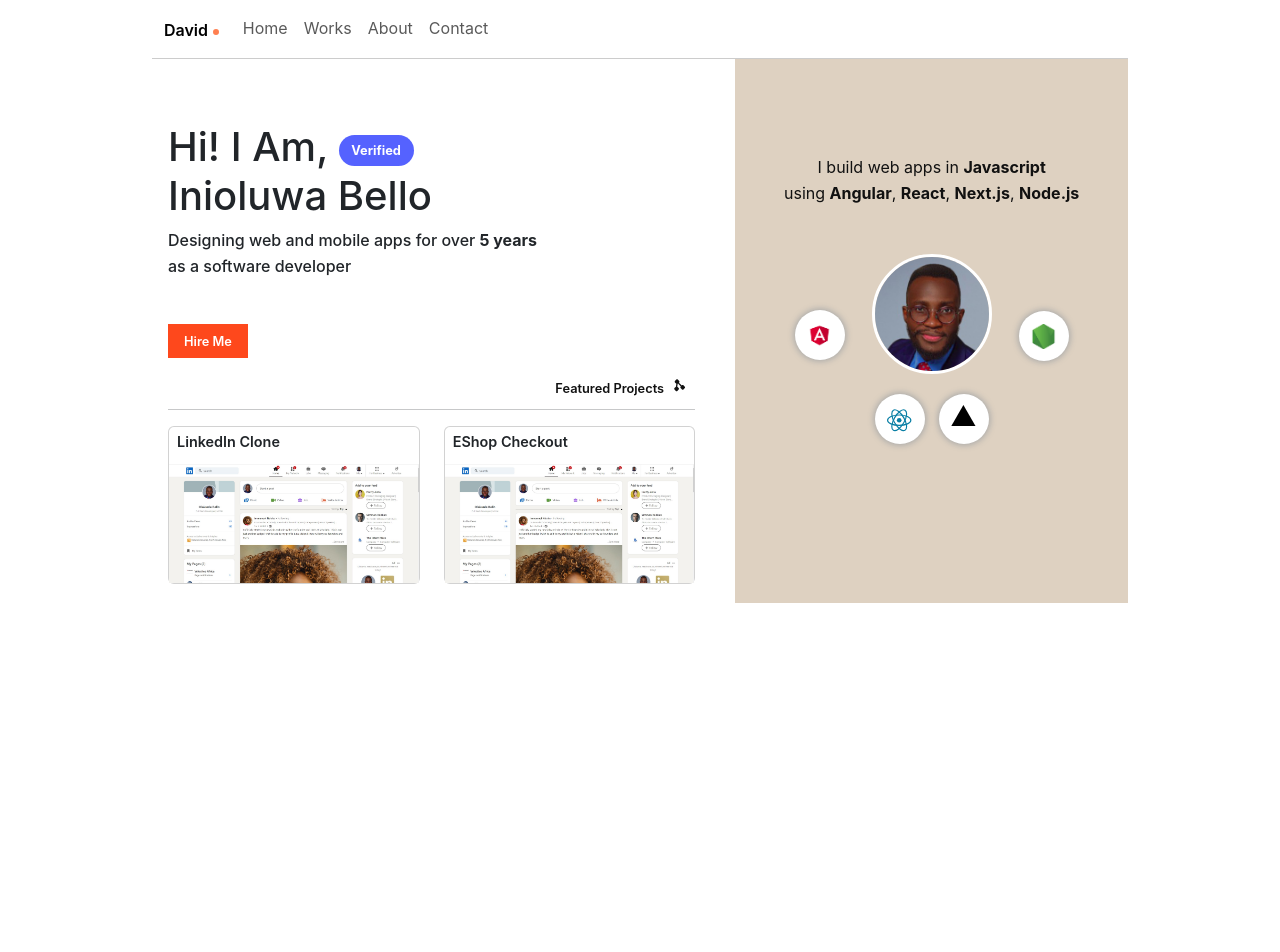
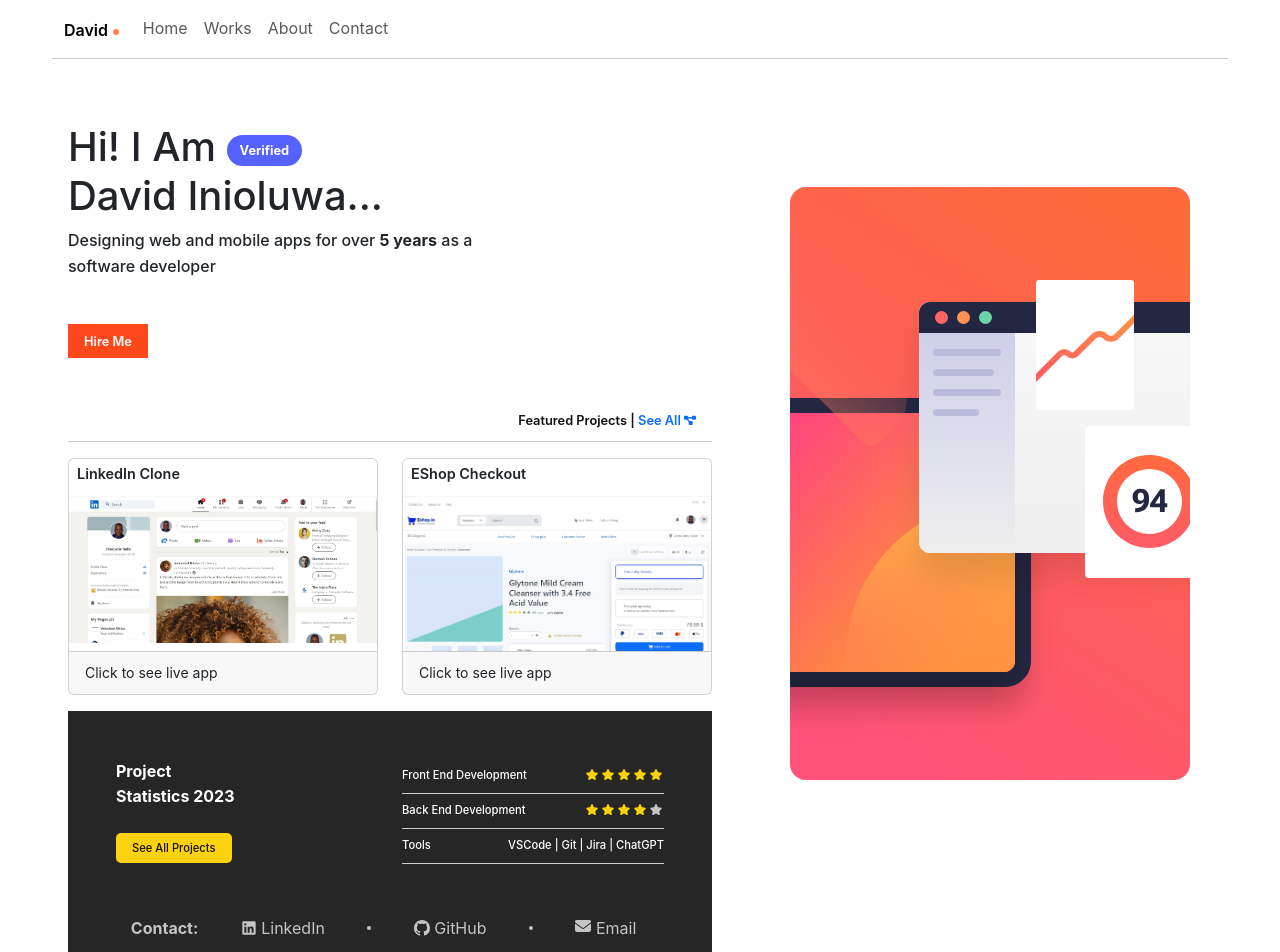
Before and after one commit to inioluwabello/inis-portfolio-app, a Next.js app: page / in a window 1280 px wide. Shown: the top 952 px of the page. Before the commit the page ends 800 px from the top, so only its background shows below. Built offline with nearby package versions, Linux system fonts and the light colour scheme.

Commit message:
Completed landing for portfolio app

```diff
--- a/components/home/LeftPane.js
+++ b/components/home/LeftPane.js
@@ -1,6 +1,11 @@
+import Button from "react-bootstrap/Button";
+import { FontAwesomeIcon } from "@fortawesome/react-fontawesome";
+import {
+  faEnvelope,
+  faProjectDiagram,
+  faStar,
+} from "@fortawesome/free-solid-svg-icons";
 import Link from "next/link";
-import { FontAwesomeIcon } from "@fortawesome/react-fontawesome";
-import { faProjectDiagram } from "@fortawesome/free-solid-svg-icons";
 
 const LeftPane = ({}) => {
   return (
@@ -8,9 +13,9 @@ const LeftPane = ({}) => {
       <div style={{ width: "70%" }}>
         <h1 className="mt-5">
           <div>
-            Hi! I Am, <div className="dev">Verified</div>
+            Hi! I Am <div className="dev">Verified</div>
           </div>
-          <div>Inioluwa Bello</div>
+          <div>David Inioluwa...</div>
         </h1>
         <p style={{ fontWeight: "500" }}>
           Designing web and mobile apps for over <strong>5 years</strong> as a
@@ -22,7 +27,7 @@ const LeftPane = ({}) => {
       <div className="hire mt-5">
         <div className="row">
           <div className="col">
-            <a className="home-btns hire-me">Hire Me</a>
+            <a href="mailto:belloolakunledavid@gmail.com" className="home-btns hire-me">Hire Me</a>
           </div>
           {/* <div className="col"></div>
           <div className="col d-xs-none d-sm-none d-md-block">
@@ -32,33 +37,179 @@ const LeftPane = ({}) => {
       </div>
 
       {/* Projects */}
-      <div className="f-projects mt-3">
+      <div className="f-projects mt-5">
         <div className="text-right home-btns projects">
-          Featured Projects{" "}
-          <FontAwesomeIcon icon={faProjectDiagram} width={12} />
+          Featured Projects |{" "}
+          <Link href="/works">
+            See All <FontAwesomeIcon icon={faProjectDiagram} width={12} />
+          </Link>
         </div>
         <hr style={{ marginTop: "0" }} />
 
         <div className="row">
           <div className="col">
-            <div className="card">
+            <Link target="_blank" href="https://linkedin-two-chi.vercel.app/">
+              <div className="card pointer">
                 <div className="card-title">LinkedIn Clone</div>
                 <div className="card-content">
                   <div className="project-img">
                     <img src="/images/projects/li.jpg" alt="LI" />
                   </div>
+                  <div className="card-footer alt-text">
+                    <small>Click to see live app</small>
                   </div>
                 </div>
               </div>
+            </Link>
+          </div>
           <div className="col">
-            <div className="card">
+            <Link target="_blank" href="https://standr-next.vercel.app/product">
+              <div className="card pointer">
                 <div className="card-title">EShop Checkout</div>
                 <div className="card-content">
                   <div className="project-img">
-                  <img src="/images/projects/li.jpg" alt="LI" />
+                    <img src="/images/projects/eshop.jpg" alt="LI" />
+                  </div>
+                  <div className="card-footer alt-text">
+                    <small>Click to see live app</small>
                   </div>
                 </div>
               </div>
+            </Link>
+          </div>
+        </div>
+
+        <div className="page-footer mt-3">
+          {/* Statistics */}
+          <div className="row">
+            <div className="col-sm-6 block-items">
+              <strong>Project</strong>
+              <br />
+              <strong>Statistics 2023</strong> <br />
+              <Link className="footer-button" href="/works">
+                See All Projects
+              </Link>
+            </div>
+            <div className="col-sm-6">
+              <div className="space-between statistics border-bottom-1">
+                <div className="stat">Front End Development</div>
+                <div className="rating">
+                  <FontAwesomeIcon
+                    icon={faStar}
+                    width={16}
+                    style={{ color: "#fbd20b" }}
+                  />
+                  <FontAwesomeIcon
+                    icon={faStar}
+                    width={16}
+                    style={{ color: "#fbd20b" }}
+                  />
+                  <FontAwesomeIcon
+                    icon={faStar}
+                    width={16}
+                    style={{ color: "#fbd20b" }}
+                  />
+                  <FontAwesomeIcon
+                    icon={faStar}
+                    width={16}
+                    style={{ color: "#fbd20b" }}
+                  />
+                  <FontAwesomeIcon
+                    icon={faStar}
+                    width={16}
+                    style={{ color: "#fbd20b" }}
+                  />
+                </div>
+              </div>
+              <div className="space-between statistics border-bottom-1">
+                <div className="stat">Back End Development</div>
+                <div className="rating">
+                  <FontAwesomeIcon
+                    icon={faStar}
+                    width={16}
+                    style={{ color: "#fbd20b" }}
+                  />
+                  <FontAwesomeIcon
+                    icon={faStar}
+                    width={16}
+                    style={{ color: "#fbd20b" }}
+                  />
+                  <FontAwesomeIcon
+                    icon={faStar}
+                    width={16}
+                    style={{ color: "#fbd20b" }}
+                  />
+                  <FontAwesomeIcon
+                    icon={faStar}
+                    width={16}
+                    style={{ color: "#fbd20b" }}
+                  />
+                  <FontAwesomeIcon
+                    icon={faStar}
+                    width={16}
+                    style={{ color: "#c5c5c5" }}
+                  />
+                </div>
+              </div>
+              <div className="space-between statistics border-bottom-1">
+                <div className="stat">Tools</div>
+                <div className="rating">VSCode | Git | Jira | ChatGPT</div>
+              </div>
+            </div>
+          </div>
+
+          {/* Contact */}
+          <div className="space-around footer-links alt-color mt-5">
+            <span style={{position: "relative", top: ".3rem"}}>
+              <strong>Contact: </strong>
+            </span>
+            <Link
+              className="hover-bg hover-items"
+              target="_blank"
+              href="https://www.linkedin.com/in/olakunle-david-bello/"
+            >
+              <svg
+                xmlns="http://www.w3.org/2000/svg"
+                viewBox="0 0 24 24"
+                data-supported-dps="24x24"
+                fill="currentColor"
+                width="16"
+                height="16"
+                focusable="false"
+              >
+                <path d="M20.5 2h-17A1.5 1.5 0 002 3.5v17A1.5 1.5 0 003.5 22h17a1.5 1.5 0 001.5-1.5v-17A1.5 1.5 0 0020.5 2zM8 19H5v-9h3zM6.5 8.25A1.75 1.75 0 118.3 6.5a1.78 1.78 0 01-1.8 1.75zM19 19h-3v-4.74c0-1.42-.6-1.93-1.38-1.93A1.74 1.74 0 0013 14.19a.66.66 0 000 .14V19h-3v-9h2.9v1.3a3.11 3.11 0 012.7-1.4c1.55 0 3.36.86 3.36 3.66z"></path>
+              </svg>{" "}
+              <span>LinkedIn</span>
+            </Link>
+            <div className="grey-dot"></div>
+            <Link
+              className="hover-bg hover-items"
+              target="_blank"
+              href="https://github.com/inioluwabello"
+            >
+              <svg
+                width="16"
+                height="16"
+                aria-hidden="true"
+                viewBox="0 0 16 16"
+                version="1.1"
+                fill="currentColor"
+                data-view-component="true"
+                className=""
+              >
+                <path d="M8 0c4.42 0 8 3.58 8 8a8.013 8.013 0 0 1-5.45 7.59c-.4.08-.55-.17-.55-.38 0-.27.01-1.13.01-2.2 0-.75-.25-1.23-.54-1.48 1.78-.2 3.65-.88 3.65-3.95 0-.88-.31-1.59-.82-2.15.08-.2.36-1.02-.08-2.12 0 0-.67-.22-2.2.82-.64-.18-1.32-.27-2-.27-.68 0-1.36.09-2 .27-1.53-1.03-2.2-.82-2.2-.82-.44 1.1-.16 1.92-.08 2.12-.51.56-.82 1.28-.82 2.15 0 3.06 1.86 3.75 3.64 3.95-.23.2-.44.55-.51 1.07-.46.21-1.61.55-2.33-.66-.15-.24-.6-.83-1.23-.82-.67.01-.27.38.01.53.34.19.73.9.82 1.13.16.45.68 1.31 2.69.94 0 .67.01 1.3.01 1.49 0 .21-.15.45-.55.38A7.995 7.995 0 0 1 0 8c0-4.42 3.58-8 8-8Z"></path>
+              </svg>{" "}
+              <span>GitHub</span>
+            </Link>
+            <div className="grey-dot"></div>
+            <Link
+              className="hover-bg hover-items"
+              target="_blank"
+              href="mailto:belloolakunledavid@gmail.com"
+            >
+              <FontAwesomeIcon icon={faEnvelope} width={16} height={16} />{" "}
+              <span>Email</span>
+            </Link>
           </div>
         </div>
       </div>
--- a/components/home/RightPane.js
+++ b/components/home/RightPane.js
@@ -1,55 +1,61 @@
 const RightPane = ({}) => {
   return (
-    <div className="right-content">
-      <div className="intro-text">
-        <p>
-          I build web apps in <strong>Javascript</strong> <br />
-          using <strong>Angular</strong>, <strong>React</strong>,{" "}
-          <strong>Next.js</strong>, <strong>Node.js</strong>
-        </p>
+    // <div className="right-content">
+    //   <div className="intro-text">
+    //     <p>
+    //       I build web apps in <strong>Javascript</strong> <br />
+    //       using <strong>Angular</strong>, <strong>React</strong>,{" "}
+    //       <strong>Next.js</strong>, <strong>Node.js</strong>
+    //     </p>
+    //   </div>
+
+    //   <div style={{ marginTop: "3rem" }}>
+    //     <div className="relative">
+    //       <div className="profile-apps">
+    //         <img className="profile-img" src="/images/ini.jpg" />
+    //         <div className="app-icon" style={{position: "relative", top: "-4rem", left: "-7rem" }}>
+    //           <img src="/images/angular.png" />
+    //         </div>
+    //         <div className="app-icon" style={{position: "relative", color: "#087ea4", top: "-1.9rem", left: "-2rem" }}>
+    //           <svg
+    //             width="100%"
+    //             height="100%"
+    //             viewBox="-10.5 -9.45 21 18.9"
+    //             fill="none"
+    //             xmlns="http://www.w3.org/2000/svg"
+    //             class="text-sm mr-0 w-10 h-10 text-link dark:text-link-dark flex origin-center transition-all ease-in-out"
+    //           >
+    //             <circle cx="0" cy="0" r="2" fill="currentColor"></circle>
+    //             <g stroke="currentColor" stroke-width="1" fill="none">
+    //               <ellipse rx="10" ry="4.5"></ellipse>
+    //               <ellipse rx="10" ry="4.5" transform="rotate(60)"></ellipse>
+    //               <ellipse rx="10" ry="4.5" transform="rotate(120)"></ellipse>
+    //             </g>
+    //           </svg>
+    //         </div>
+    //         <div className="app-icon" style={{position: "relative", top: "-5rem", left: "2rem" }}>
+    //           <svg
+    //             style={{position:"relative", top: "-5px"}}
+    //            aria-label="Vercel logomark" role="img" viewBox="0 0 74 64">
+    //             <path
+    //               d="M37.5896 0.25L74.5396 64.25H0.639648L37.5896 0.25Z"
+    //               fill="var(--geist-foreground)"
+    //             ></path>
+    //           </svg>
+    //         </div>
+    //         <div className="app-icon" style={{position: "relative", top: "-13.3rem", left: "7rem" }}>
+    //           <img src="/images/node.jpg" />
+    //         </div>
+    //       </div>
+    //     </div>
+    //   </div>
+    // </div>
+
+    <>
+      <div className="content">
+        <img style={{margin: "0px auto", position: "relative", top: "8rem"}} src="/images/svg1.svg" alt="" />
       </div>
-
-      <div style={{ marginTop: "3rem" }}>
-        <div className="relative">
-          <div className="profile-apps">
-            <img className="profile-img" src="/images/ini.jpg" />
-            <div className="app-icon" style={{position: "relative", top: "-4rem", left: "-7rem" }}>
-              <img src="/images/angular.png" />
-            </div>
-            <div className="app-icon" style={{position: "relative", color: "#087ea4", top: "-1.9rem", left: "-2rem" }}>
-              <svg
-                width="100%"
-                height="100%"
-                viewBox="-10.5 -9.45 21 18.9"
-                fill="none"
-                xmlns="http://www.w3.org/2000/svg"
-                class="text-sm mr-0 w-10 h-10 text-link dark:text-link-dark flex origin-center transition-all ease-in-out"
-              >
-                <circle cx="0" cy="0" r="2" fill="currentColor"></circle>
-                <g stroke="currentColor" stroke-width="1" fill="none">
-                  <ellipse rx="10" ry="4.5"></ellipse>
-                  <ellipse rx="10" ry="4.5" transform="rotate(60)"></ellipse>
-                  <ellipse rx="10" ry="4.5" transform="rotate(120)"></ellipse>
-                </g>
-              </svg>
-            </div>
-            <div className="app-icon" style={{position: "relative", top: "-5rem", left: "2rem" }}>
-              <svg
-                style={{position:"relative", top: "-5px"}}
-               aria-label="Vercel logomark" role="img" viewBox="0 0 74 64">
-                <path
-                  d="M37.5896 0.25L74.5396 64.25H0.639648L37.5896 0.25Z"
-                  fill="var(--geist-foreground)"
-                ></path>
-              </svg>
-            </div>
-            <div className="app-icon" style={{position: "relative", top: "-13.3rem", left: "7rem" }}>
-              <img src="/images/node.jpg" />
-            </div>
-          </div>
-        </div>
-      </div>
-    </div>
+    </>
   );
 };
 
--- a/pages/index.js
+++ b/pages/index.js
@@ -1,6 +1,6 @@
 import Layout from "../components/layout";
 import Heading from "../components/heading";
-import RightPane1 from "../components/home/RightPane";
+import RightPane from "../components/home/RightPane";
 import LeftPane from "../components/home/LeftPane";
 const Index = ({}) => {
   return (
@@ -13,7 +13,7 @@ const Index = ({}) => {
               <LeftPane />
             </div>
             <div className="col-md-5 d-xs-none d-sm-none d-md-block">
-              <RightPane1 />
+              <RightPane />
             </div>
           </div>
         </div>
--- a/styles/global.css
+++ b/styles/global.css
@@ -5,6 +5,10 @@ body {
   font-family: -apple-system, BlinkMacSystemFont, Segoe UI, Roboto, Oxygen, Ubuntu,
     Cantarell, Fira Sans, Droid Sans, Helvetica Neue, sans-serif !important;
   line-height: 1.6;
+  /* background-color: #999999; */
+}
+.container {
+  background-color: #ffffff;
 }
 
 * {
@@ -73,7 +77,7 @@ a {
 }
 
 .right-content {
-  min-height: calc(34rem);
+  min-height: calc(58rem + 6px);
   background-color: #ded1c1;
 }
 
@@ -131,7 +135,7 @@ a {
 }
 
 .container {
-  max-width: 1000px;
+  max-width: 1200px;
 }
 
 .home-btns {
@@ -158,8 +162,85 @@ a {
   left: 0.3rem;
   top: -.1rem;
 }
+
 .card-title {
   padding: .2rem .5rem;
   font-size: .9rem;
   font-weight: 600;
 }
+
+.project-img {
+  height: 155px;
+  overflow: hidden;
+}
+
+.card-actions {
+  text-align: right;
+  padding: 0.5rem;
+}
+
+.pointer {
+  cursor: pointer;
+}
+
+.page-footer {
+  background-color: #262626;
+  padding: 3rem;
+  color: #fff;
+}
+
+.footer-button {
+  background-color: #fbd20b;
+  color: #111;
+  font-weight: 500;
+  font-size: .7rem;
+  padding: 0.5rem 1rem;
+  position: relative;
+  top: 1.5rem;
+  border-radius: 5px;
+}
+
+.border-bottom-1 {
+  border-bottom: 1px solid #ccc;
+}
+
+.statistics {
+  padding: 0.5rem 0;
+  font-size: 0.7rem;
+  font-weight: 500;
+}
+
+.color-pry {
+  color: #424B57
+}
+
+.alt-color>div>a,
+.alt-color>a,
+.alt-color {
+  color: #c5c5c5;
+}
+
+.grey-dot {
+  display: inline-block;
+  height: 0px;
+  width: 0px;
+  border: 2px solid #c5c5c5;
+  border-radius: 10px;
+  position: relative;
+  top: 0.9rem;
+}
+
+.footer-links>a>svg {
+  position: relative;
+  top: -2px;
+}
+
+.hover-bg:hover {
+  background-color: #c5c5c530;
+  cursor: pointer;
+}
+
+.hover-items {
+  padding: 0.3rem 0.8rem;
+  border-radius: 5px;
+}
```
Also changed, not shown: public/images/projects/eshop.jpg (added), public/images/svg1.svg (added). Lines whose indentation alone changed are shown as unchanged.
